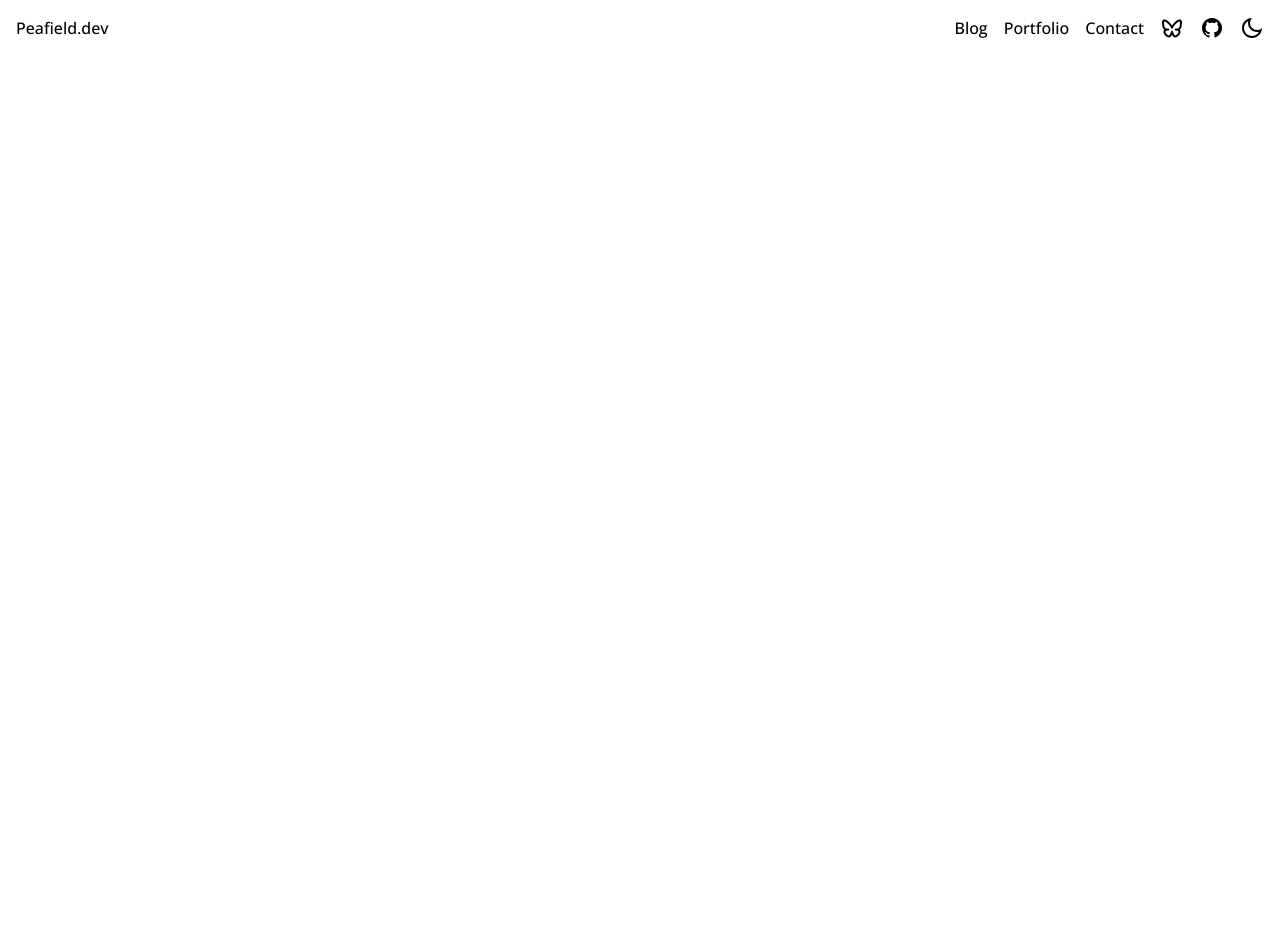
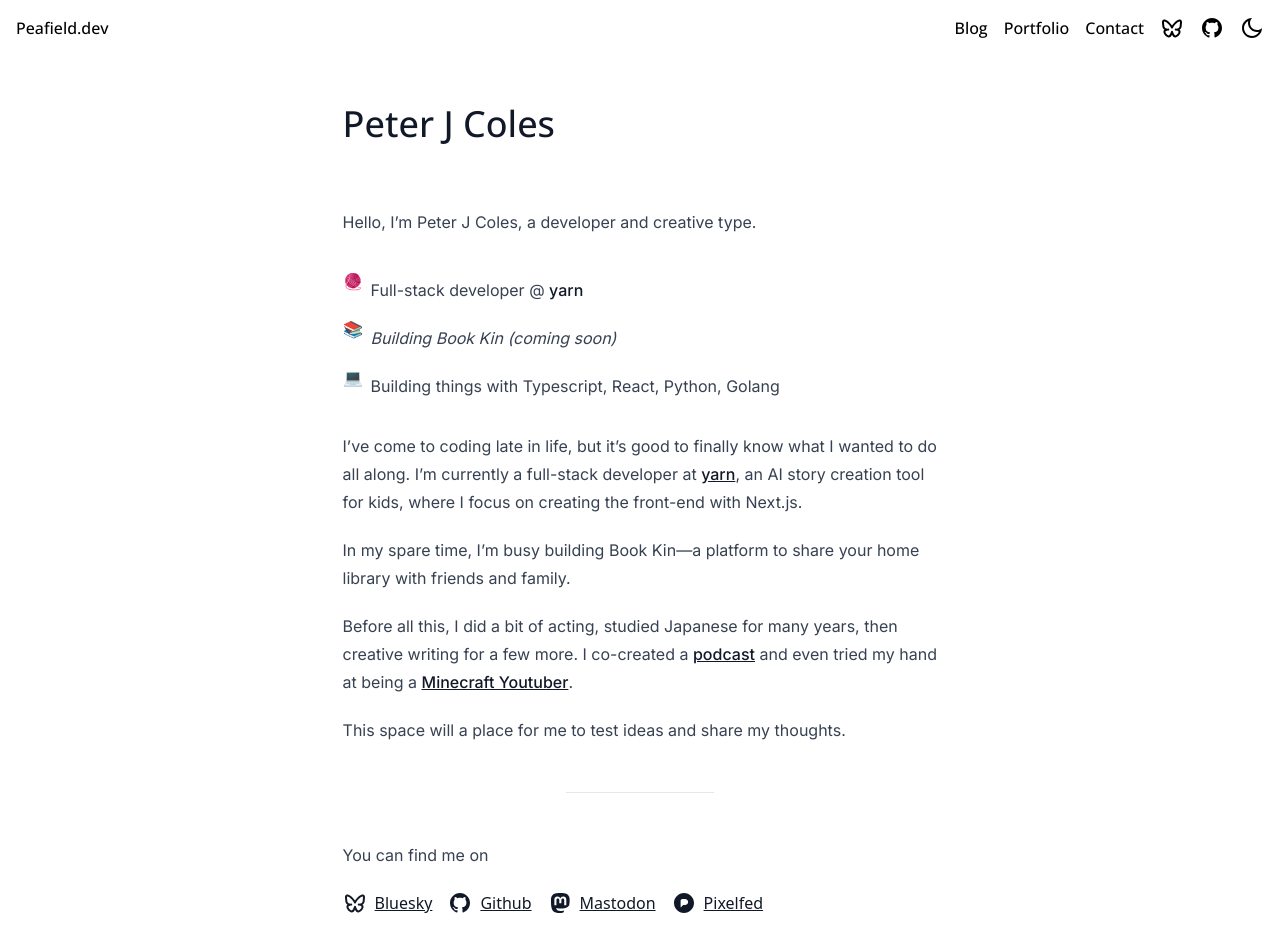
Before and after one commit to Peafield/peafield-dev, a Next.js app: page / in a window 1280 px wide. Shown: the top 952 px of the page. Before the commit the page ends 800 px from the top, so only its background shows below. Built offline with nearby package versions, Linux system fonts and the light colour scheme.

Commit message:
Add Divider and Intro components; update global styles and Tailwind configuration

```diff
--- a/package.json
+++ b/package.json
@@ -30,6 +30,7 @@
   },
   "devDependencies": {
     "@biomejs/biome": "1.9.4",
+    "@tailwindcss/typography": "^0.5.16",
     "@types/node": "^22.10.5",
     "@types/react": "^19",
     "@types/react-dom": "^19",
--- a/src/app/globals.css
+++ b/src/app/globals.css
@@ -4,7 +4,11 @@
 
 @layer base {
   body {
-      @apply dark:bg-gray-900
-          bg-white;
+      @apply dark:bg-black
+          bg-white
     }
+
+  p {
+    @apply font-inter
   }
+  }
--- a/src/app/page.tsx
+++ b/src/app/page.tsx
@@ -1,6 +1,12 @@
-import DarkModeToggle from "@/components/buttons/DarkModeToggle";
-import Navbar from "@/components/Navbar";
+import Container from "@/components/Container";
+import Intro from "@/components/Intro";
 
 export default function Home() {
-  return <main></main>;
+  return (
+    <main>
+      <Container>
+        <Intro />
+      </Container>
+    </main>
+  );
 }
--- /dev/null
+++ b/src/components/Container.tsx
@@ -0,0 +1,9 @@
+type ContainerProps = {
+  children: React.ReactNode;
+};
+
+const Container = ({ children }: ContainerProps) => {
+  return <div className="container mx-auto py-4">{children}</div>;
+};
+
+export default Container;
--- /dev/null
+++ b/src/components/Divider.tsx
@@ -0,0 +1,5 @@
+const Divider = () => {
+  return <hr className="prose dark:prose-invert w-1/4 justify-self-center" />;
+};
+
+export default Divider;
--- /dev/null
+++ b/src/components/Intro.tsx
@@ -0,0 +1,151 @@
+"use client";
+
+import { motion } from "framer-motion";
+import Link from "next/link";
+import Divider from "./Divider";
+import {
+  RiBlueskyLine,
+  RiGithubFill,
+  RiMastodonFill,
+  RiPixelfedFill,
+} from "react-icons/ri";
+
+const Intro = () => {
+  return (
+    <>
+      <div className="prose dark:prose-invert m-auto p-8 md:py-8 md:px-0">
+        <h1 className="font-openSans font-medium">Peter J Coles</h1>
+      </div>
+      <article className="prose dark:prose-invert m-auto p-8 md:py-8 md:px-0">
+        <p>Hello, I’m Peter J Coles, a developer and creative type.</p>
+        <div className="prose dark:prose-invert flex items-center">
+          <motion.div
+            animate={{
+              y: [0, 1, 0],
+            }}
+            transition={{
+              duration: 1,
+              repeat: Infinity,
+              ease: "easeInOut",
+            }}
+          >
+            🧶
+          </motion.div>
+          <p className="ml-2">
+            Full-stack developer @{" "}
+            <Link
+              href="https://yarn.family"
+              target="_blank"
+              className="font-inter hover:text-gray-700 hover:dark:text-gray-300 no-underline"
+            >
+              yarn
+            </Link>
+          </p>
+        </div>
+        <div className="prose dark:prose-invert flex items-center">
+          <motion.div
+            animate={{
+              y: [0, 1, 0],
+            }}
+            transition={{
+              duration: 1,
+              repeat: Infinity,
+              ease: "easeInOut",
+            }}
+          >
+            📚️
+          </motion.div>
+          <p className="ml-2">
+            <em>Building Book Kin (coming soon)</em>
+          </p>
+        </div>
+        <div className="prose dark:prose-invert flex items-center mb-8">
+          <motion.div
+            animate={{
+              y: [0, 1, 0],
+            }}
+            transition={{
+              duration: 1,
+              repeat: Infinity,
+              ease: "easeInOut",
+            }}
+          >
+            💻️
+          </motion.div>
+          <p className="ml-2">
+            Building things with Typescript, React, Python, Golang
+          </p>
+        </div>
+        <p>
+          I’ve come to coding late in life, but it’s good to finally know what I
+          wanted to do all along. I’m currently a full-stack developer at{" "}
+          <Link href="https://yarn.family" target="_blank">
+            yarn
+          </Link>
+          , an AI story creation tool for kids, where I focus on creating the
+          front-end with Next.js.
+        </p>
+        <p>
+          In my spare time, I’m busy building Book Kin—a platform to share your
+          home library with friends and family.
+        </p>
+        <p>
+          Before all this, I did a bit of acting, studied Japanese for many
+          years, then creative writing for a few more. I co-created a{" "}
+          <Link
+            href="https://bricklanebookshop.org/blb-podcast-all-episodes/"
+            target="_blank"
+          >
+            podcast
+          </Link>{" "}
+          and even tried my hand at being a{" "}
+          <Link href="https://www.youtube.com/@peafield9711" target="_blank">
+            Minecraft Youtuber
+          </Link>
+          .{" "}
+        </p>
+        <p>
+          This space will a place for me to test ideas and share my thoughts.
+        </p>
+        <Divider />
+        <p>You can find me on </p>
+        <div className="flex-wrap sm:flex sm:flex-row gap-x-4 m-auto">
+          <Link
+            href="https://bsky.app/profile/peafield.dev"
+            target="_blank"
+            className="flex items-center"
+          >
+            <RiBlueskyLine className="size-6 hover:text-gray-700 hover:dark:text-gray-300" />
+            <span className="ml-2">Bluesky</span>
+          </Link>
+          <Link
+            href="https://github.com/Peafield"
+            target="_blank"
+            className="flex items-center"
+          >
+            <RiGithubFill className="size-6 hover:text-gray-700 hover:dark:text-gray-300" />
+            <span className="ml-2">Github</span>
+          </Link>
+          <Link
+            href="https://mastodon.world/@peafield"
+            target="_blank"
+            className="flex items-center"
+          >
+            <RiMastodonFill className="size-6 hover:text-gray-700 hover:dark:text-gray-300" />
+            <span className="ml-2">Mastodon</span>
+          </Link>
+          <Link
+            href="https://pxlmo.com/peafield"
+            target="_blank"
+            className="flex items-center"
+          >
+            <RiPixelfedFill className="size-6 hover:text-gray-700 hover:dark:text-gray-300" />
+            <span className="ml-2">Pixelfed</span>
+          </Link>
+        </div>
+      </article>
+    </>
+  );
+};
+
+export default Intro;
--- a/src/components/Navbar.tsx
+++ b/src/components/Navbar.tsx
@@ -29,12 +29,13 @@ const Navbar = () => {
     { id: 3, text: "Contact", path: "/contact" },
   ];
   return (
-    <nav className="bg-white dark:bg-gray-900">
+    <header>
+      <nav>
         <div className="container mx-auto flex justify-between items-center p-4">
           {/* Home */}
           <div>
             <Link href="/">
-            <motion.span className="font-openSans font-medium text-black dark:text-white">
+              <motion.span className="font-openSans font-medium">
                 {logoText.map((letter, index) => (
                   <motion.span
                     key={index}
@@ -99,7 +100,7 @@ const Navbar = () => {
                   <li key={link.id}>
                     <Link
                       href={link.path}
-                    className="font-openSans font-medium text-black dark:text-white hover:text-gray-700 hover:dark:text-gray-300"
+                      className="font-openSans font-medium hover:text-gray-700 hover:dark:text-gray-300"
                     >
                       {link.text}
                     </Link>
@@ -117,7 +118,7 @@ const Navbar = () => {
                   animate={{ opacity: 1, y: 0 }}
                   exit={{ opacity: 0, y: -20 }}
                   transition={{ duration: 0.2, ease: "easeInOut" }}
-                className="absolute top-16 left-0 right-0 bg-white dark:bg-gray-900 shadow-lg sm:hidden"
+                  className="absolute top-16 left-0 right-0 bg-white dark:bg-black shadow-lg sm:hidden"
                 >
                   <motion.ul
                     initial={{ opacity: 0 }}
@@ -138,7 +139,8 @@ const Navbar = () => {
                         <Link
                           href={link.path}
                           onClick={() => setIsMenuOpen(false)}
-                        className="font-openSans font-medium text-black dark:text-white hover:text-gray-700 hover:dark:text-gray-300"
+                          className="font-openSans font-medium hover:text-gray-700 hover:dark:text-gray-300"
+                          aria-disabled={true}
                         >
                           {link.text}
                         </Link>
@@ -151,10 +153,13 @@ const Navbar = () => {
 
             {/* Socials and utils */}
             <div className="flex gap-x-4 items-center justify-center">
-            <Link href="https://bsky.app/profile/peafield.dev">
+              <Link
+                href="https://bsky.app/profile/peafield.dev"
+                target="_blank"
+              >
                 <RiBlueskyLine className="size-6 hover:text-gray-700 hover:dark:text-gray-300" />
               </Link>
-            <Link href="https://github.com/Peafield">
+              <Link href="https://github.com/Peafield" target="_blank">
                 <RiGithubFill className="size-6 hover:text-gray-700 hover:dark:text-gray-300" />
               </Link>
               <DarkModeToggle />
@@ -162,6 +167,7 @@ const Navbar = () => {
           </div>
         </div>
       </nav>
+    </header>
   );
 };
 
--- a/tailwind.config.ts
+++ b/tailwind.config.ts
@@ -1,4 +1,5 @@
 import type { Config } from "tailwindcss";
+import typography from "@tailwindcss/typography";
 
 export default {
   darkMode: "class",
@@ -12,11 +13,7 @@ export default {
         openSans: "var(--font-open-sans)",
         inter: "var(--font-inter)",
       },
-      colors: {
-        textLight: "#333333",
-        textDark: "#00FF41",
-      },
     },
   },
-  plugins: [],
+  plugins: [typography],
 } satisfies Config;
```
Also changed, not shown: 1 other file (tests, documents, lock files or other folders). Lines whose indentation alone changed are shown as unchanged.
